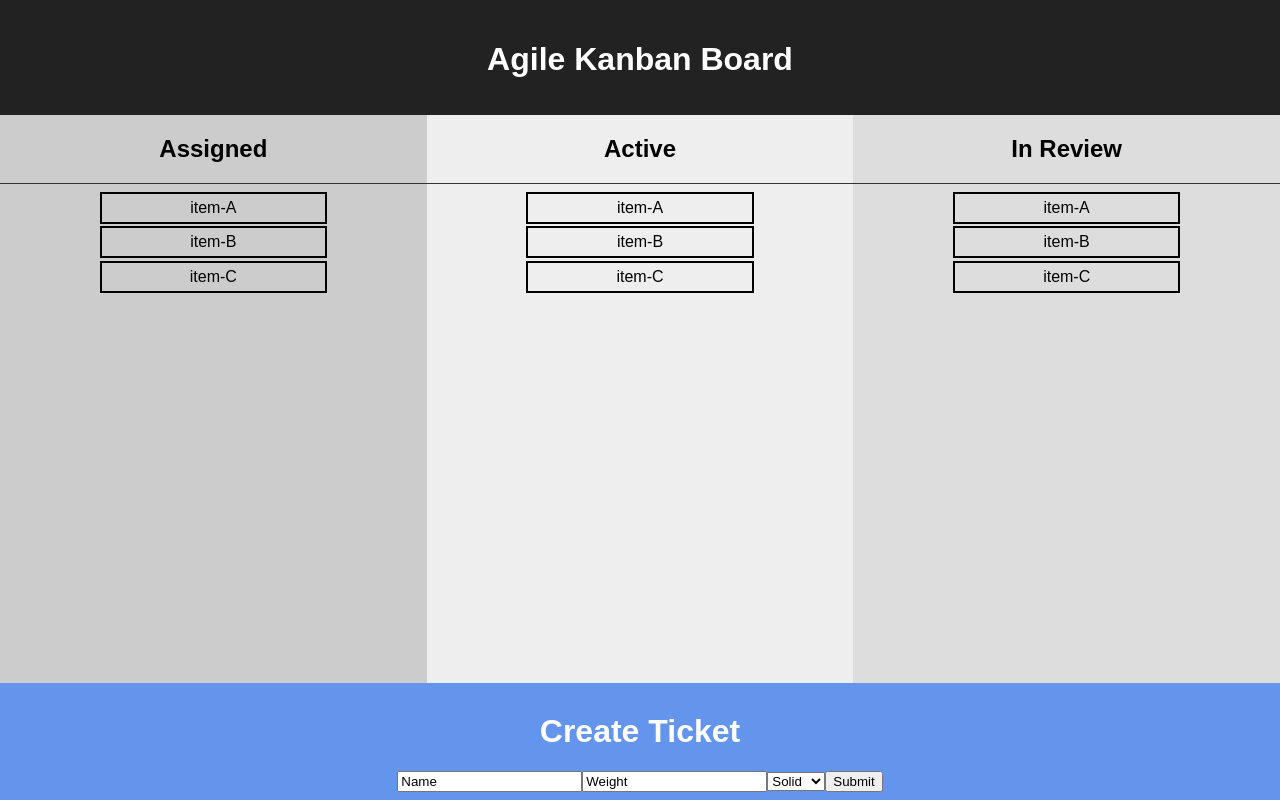
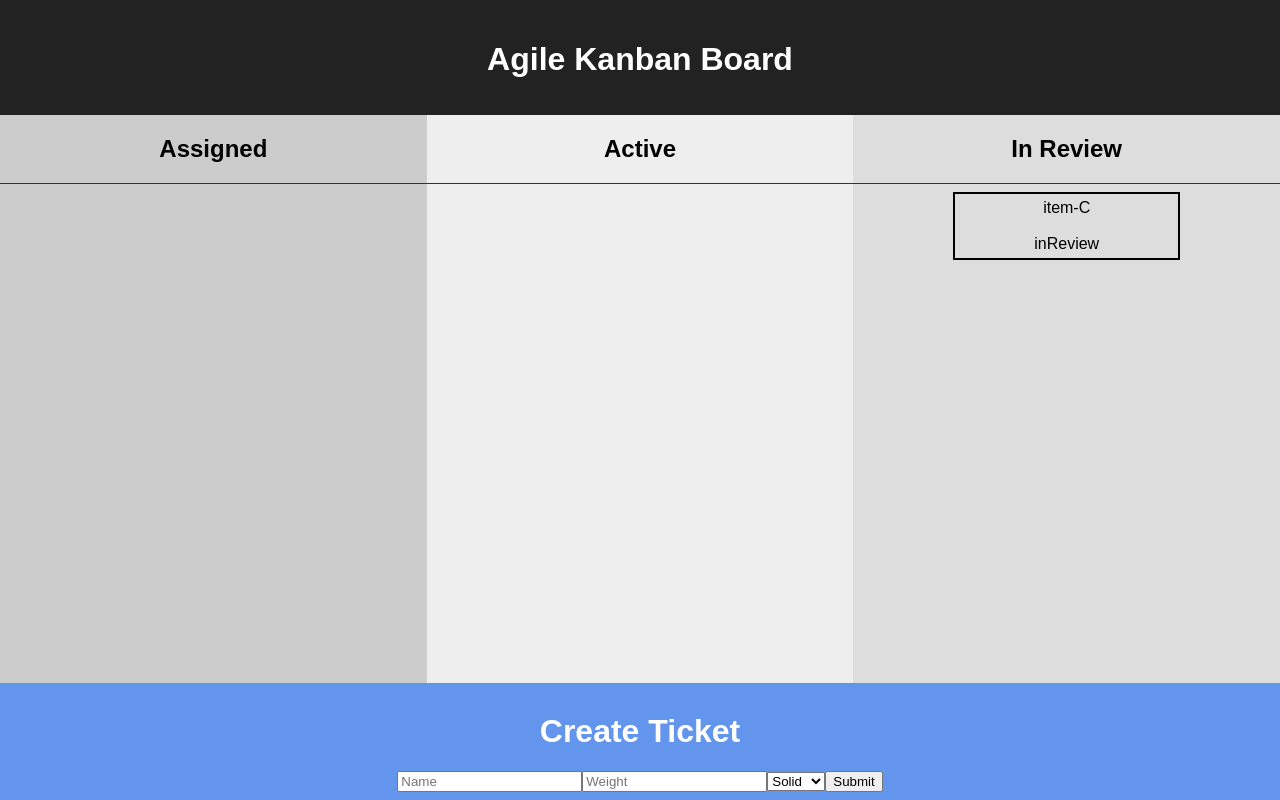
Before and after one commit to gambinish/react-kanban-v1, a React (Create React App) app: page / in a window 1280 px wide. Built offline with nearby package versions, Linux system fonts and the light colour scheme.

Commit message:
need to refactor to dynamic

```diff
--- a/src/App.js
+++ b/src/App.js
@@ -9,17 +9,20 @@ class App extends Component {
       items: [{
         name: "item-A",
         type: 0.5,
-        type: "solid"
+        type: "solid",
+        status: 'assigned'
       },
       {
         name: "item-B",
         weight: 0.25,
-        type: "liquid"
+        type: "liquid",
+        status: 'active'
       },
       {
         name: "item-C",
         weight: 0.1,
-        type: "gas"
+        type: "gas",
+        status: 'inReview'
       }]
     }
   }
@@ -29,7 +32,6 @@ class App extends Component {
       return { items: [...state.items, item] }
     })
   }
-
 
   render() {
 
@@ -43,17 +45,17 @@ class App extends Component {
             <header className="assignedColumn">
               <h1>Assigned</h1>
               <hr />
-              <ItemList items={this.state.items} />
+              <ItemList id='assigned' items={this.state.items} />
             </header>
             <header className="activeColumn">
               <h1>Active</h1>
               <hr />
-              <ItemList items={this.state.items} />
+              <ItemList id='active' items={this.state.items} />
             </header>
             <header className="reviewColumn">
               <h1>In Review</h1>
               <hr />
-              <ItemList items={this.state.items} />
+              <ItemList id='inReview' items={this.state.items} />
             </header>
           </div>
         </section>
@@ -67,11 +69,60 @@ class App extends Component {
 
 
 function ItemList(props) {
-  return props.items.map(item => <div className="listItem"><Item name={item.name} /></div>)
+  console.log('ItemList Id: ', typeof props.id, props.id)
+  console.log('ItemStatus: ', props.items.map(itemStatus => itemStatus.status))
+
+  // return props.items.map(item => <div className="listItem"><Item name={item.name} status={item.status} /></div>)
+
+  // props.items.forEach(function (element) {
+  //   console.log('ticketStatus: ', element.status)
+  // })
+
+  props.items.forEach((ticket) => {
+    console.log('ticket: ', ticket);
+  });
+
+  if (props.id === props.items[2].status) {
+    console.log(true)
+    return <div className="listItem"><Item name={props.items[2].name} status={props.items[2].status} /></div>
+  } else {
+    console.log(false)
+    return null
+  }
+
+  // props.items.forEach((ticket) => {
+  //   if (props.id === ticket.status) {
+  //     console.log(true)
+  //     return <div className="listItem"><Item name={ticket.name} status={ticket.status} /></div>
+  //   } else {
+  //     console.log(false)
+  //     return null
+  //   }
+  // })
+
 }
 
+// class ItemList extends Component {
+//   constructor(props) {
+//     super(props)
+//     this.state = {
+
+//     }
+//   }
+
+//   orderTickets = () => {
+
+//   }
+
+//   render() {
+//     return (
+//       this.props.items.map(item => <div className="listItem"><Item name={item.name} status={item.status} /></div>)
+//     )
+//   }
+// }
+
 function Item(props) {
-  return <div>{props.name}</div>
+  return <div>{props.name} <br /><br />  {props.status}</div>
 }
 
 class ItemForm extends Component {
@@ -80,7 +131,8 @@ class ItemForm extends Component {
     this.state = {
       name: null,
       weight: null,
-      type: null
+      type: null,
+      status: null
     }
   }
 
@@ -110,7 +162,8 @@ class ItemForm extends Component {
     // }
     const { name, value } = field.target
     this.setState({
-      [name]: value
+      [name]: value,
+      status: 'assigned'
     })
   }
 
@@ -119,13 +172,13 @@ class ItemForm extends Component {
       <form onSubmit={this.handleSubmit}>
         <h1>Create Ticket</h1>
         <label className="labelClass">
-          <input onChange={this.handleChange} type="text" name="name" value="Name" />
+          <input onChange={this.handleChange} type="text" name="name" placeholder="Name" />
         </label>
         <label>
-          <input onChange={this.handleChange} type="text" name="weight" value="Weight" />
+          <input onChange={this.handleChange} type="text" name="weight" placeholder="Weight" />
         </label>
         <label>
-          <select onChange={this.handleChange} name="type" value="Type">
+          <select onChange={this.handleChange} name="type" placeholder="Type">
             <option value="solid">Solid</option>
             <option value="liquid">Liquid</option>
             <option value="gas">Gas</option>
```
